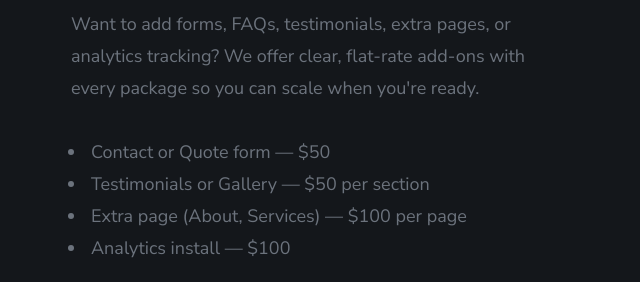
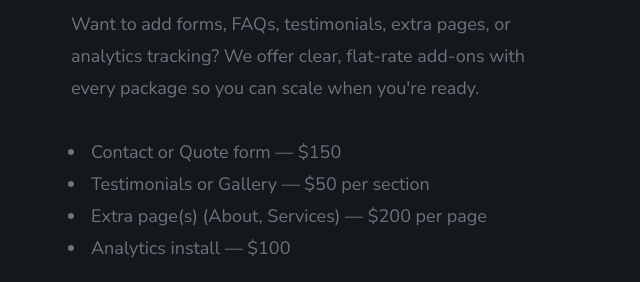
Before and after one commit to garrettcollier/sitesbycollier, a plain HTML site: page index.html in a window 1280 px wide. Shown: the part 3920-4202 px from the top of the page, 589-1229 px from the left. Drawn offline with Linux system fonts and the light colour scheme.

Commit message:
update pricing

```diff
--- a/index.html
+++ b/index.html
@@ -298,9 +298,9 @@
                     We offer clear, flat-rate add-ons with every package so you can scale when you're ready.
                 </p>
                 <ul>
-                    <li>Contact or Quote form — $50</li>
+                    <li>Contact or Quote form — $150</li>
                     <li>Testimonials or Gallery — $50 per section</li>
-                    <li>Extra page (About, Services) — $100 per page</li>
+                    <li>Extra page(s) (About, Services) — $200 per page</li>
                     <li>Analytics install — $100</li>
                 </ul>
             </div>
```
